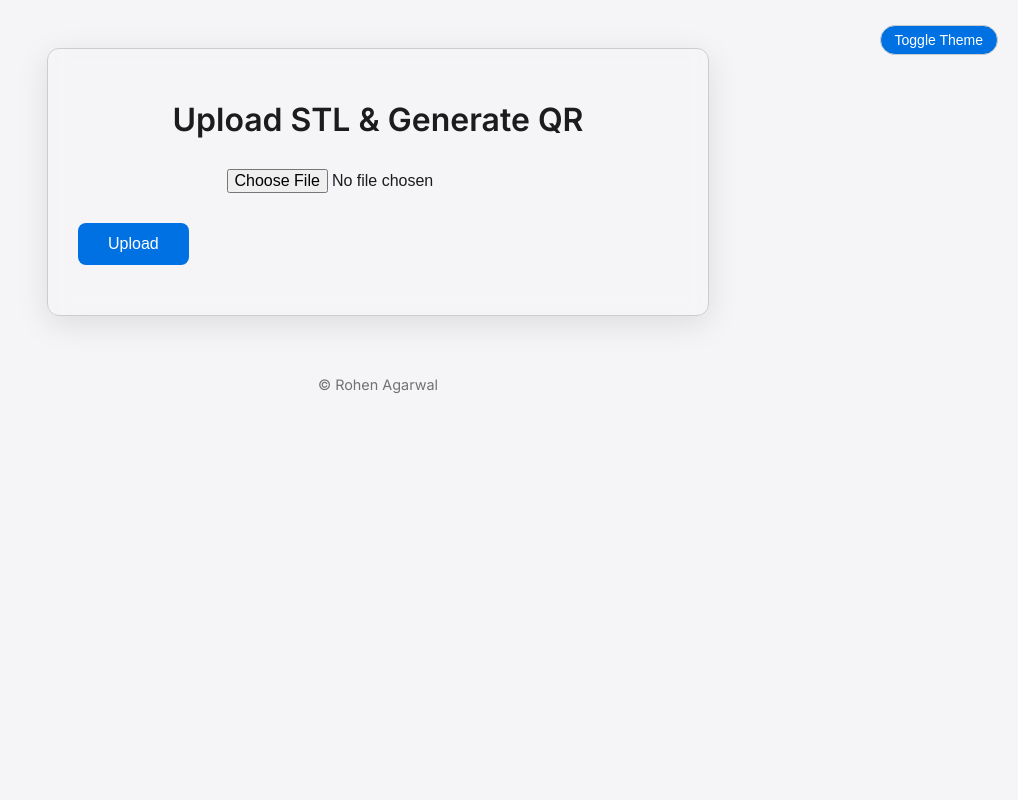
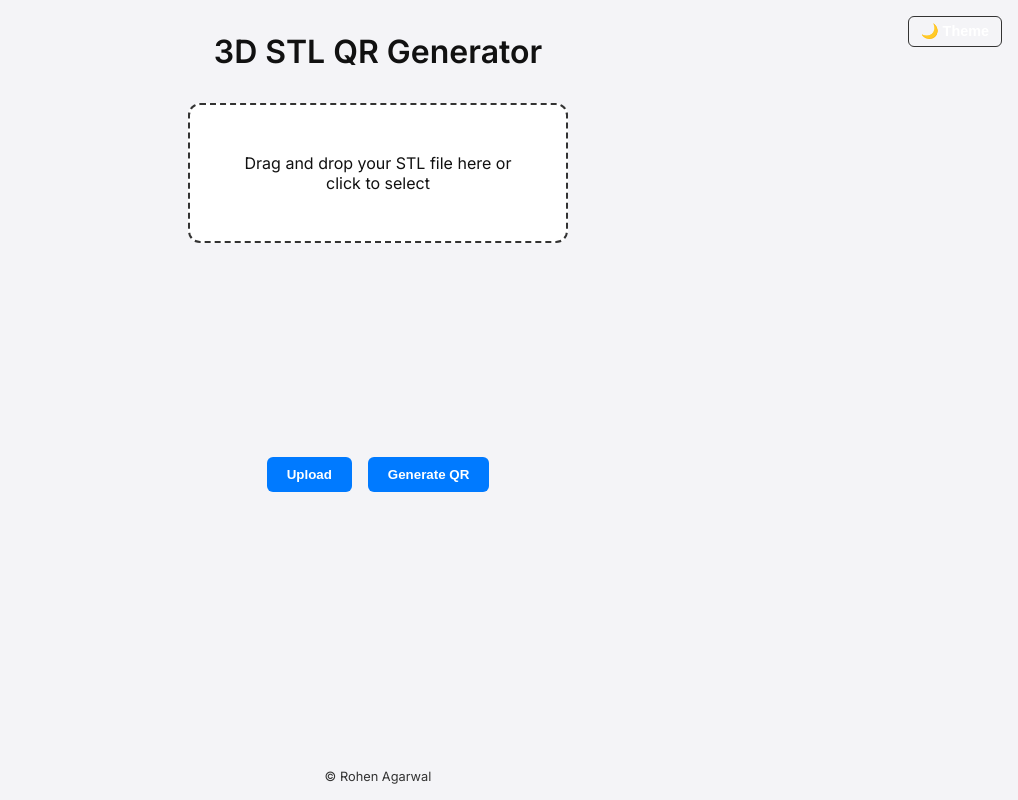
Before and after one commit to raa5/3D-CAD-Viewer, a Flask app: page / in a window 1280 px wide. Shown: the whole page, without its empty margins (262-1280 px from the left). Run offline with Flask 3, Linux system fonts and the light colour scheme; a map, chart or similar area stays blank.

Commit message:
improvements

```diff
--- a/templates/upload.html
+++ b/templates/upload.html
@@ -1,209 +1,262 @@
 <!DOCTYPE html>
-<html lang="en" data-theme="light">
+<html lang="en">
 <head>
   <meta charset="UTF-8">
-    <meta name="viewport" content="width=device-width, initial-scale=1.0">
-    <title>Upload & Generate QR</title>
-    <link href="https://fonts.googleapis.com/css2?family=Inter:wght@400;600&display=swap" rel="stylesheet">
+  <meta name="viewport" content="width=device-width, initial-scale=1">
+  <title>3D Upload & QR Generator</title>
+  <link rel="manifest" href="/manifest.json">
+  <link rel="stylesheet" href="https://fonts.googleapis.com/css2?family=Inter:wght@400;600&display=swap">
+  <script src="https://cdnjs.cloudflare.com/ajax/libs/three.js/r128/three.min.js"></script>
+  <script src="https://cdn.jsdelivr.net/npm/three@0.128.0/examples/js/loaders/STLLoader.js"></script>
+
   <style>
     :root {
-            --bg-light: #f5f5f7;
-            --bg-dark: #1c1c1e;
-            --text-light: #1c1c1e;
-            --text-dark: #f5f5f7;
-            --accent: #0071e3;
-            --border: #ccc;
+      --bg: #f4f4f7;
+      --text: #111;
+      --card: #fff;
+      --primary: #007aff;
+      --accent: #333;
     }
 
-        [data-theme="dark"] {
-            background-color: var(--bg-dark);
-            color: var(--text-dark);
+    [data-theme='dark'] {
+      --bg: #111;
+      --text: #fff;
+      --card: #1e1e1e;
+      --primary: #0a84ff;
+      --accent: #aaa;
     }
 
-        [data-theme="light"] {
-            background-color: var(--bg-light);
-            color: var(--text-light);
+    * {
+      margin: 0;
+      padding: 0;
+      box-sizing: border-box;
     }
 
-        body {
+    html, body {
       font-family: 'Inter', sans-serif;
-            margin: 0;
-            padding: 0;
-            transition: background-color 0.4s ease, color 0.4s ease;
-        }
-
-        .container {
-            max-width: 600px;
-            margin: 6vh auto;
-            padding: 30px;
-            border-radius: 12px;
-            background-color: rgba(255, 255, 255, 0.05);
-            backdrop-filter: blur(10px);
-            box-shadow: 0 8px 32px rgba(0, 0, 0, 0.1);
-            border: 1px solid var(--border);
+      background-color: var(--bg);
+      color: var(--text);
+      height: 100%;
+      display: flex;
+      flex-direction: column;
+      align-items: center;
     }
 
     h1 {
-            text-align: center;
-            font-weight: 600;
-            margin-bottom: 30px;
-            font-size: 2em;
+      margin: 2rem 0 1rem;
     }
 
-        input[type="file"] {
-            display: block;
-            margin: 20px auto;
-            font-size: 16px;
+    .drop-zone {
+      border: 2px dashed var(--accent);
+      border-radius: 12px;
+      padding: 3rem;
+      text-align: center;
+      width: 80%;
+      max-width: 500px;
+      margin: 1rem auto;
+      background: var(--card);
+      transition: background 0.3s ease;
+    }
+
+    .drop-zone.dragover {
+      background: rgba(0, 122, 255, 0.1);
+    }
+
+    canvas {
+      max-height: 300px;
+      margin: 1rem auto;
+    }
+
+    .buttons {
+      display: flex;
+      gap: 1rem;
+      margin-top: 1rem;
     }
 
     button {
-            background-color: var(--accent);
+      padding: 10px 20px;
+      border: none;
+      background: var(--primary);
       color: white;
-            border: none;
-            padding: 12px 30px;
-            font-size: 16px;
-            border-radius: 8px;
+      font-weight: bold;
+      border-radius: 6px;
       cursor: pointer;
-            margin-top: 10px;
-            transition: background-color 0.3s ease;
+      transition: background 0.3s;
     }
 
     button:hover {
-            background-color: #005bb5;
-        }
-
-        .status {
-            text-align: center;
-            margin-top: 20px;
-            font-weight: 500;
-            font-size: 1rem;
-        }
-
-        .link-container {
-            text-align: center;
-            margin-top: 20px;
-            word-wrap: break-word;
+      background: #005ecb;
     }
 
     .toggle-theme {
-            position: fixed;
-            top: 15px;
-            right: 20px;
+      position: absolute;
+      top: 1rem;
+      right: 1rem;
+      cursor: pointer;
+      font-size: 0.9rem;
       background: none;
-            border: 1px solid var(--border);
-            border-radius: 20px;
-            padding: 6px 14px;
-            cursor: pointer;
-            font-size: 14px;
-            background-color: var(--accent);
-            color: white;
+      border: 1px solid var(--accent);
+      padding: 6px 12px;
+      border-radius: 6px;
     }
 
-        footer {
-            text-align: center;
-            font-size: 0.9em;
-            margin-top: 60px;
-            opacity: 0.6;
-        }
-
-        .loading-spinner {
-            margin: 0 auto;
-            margin-top: 15px;
-            border: 4px solid rgba(0,0,0,0.1);
-            border-top: 4px solid var(--accent);
+    .loader {
+      margin-top: 1rem;
+      border: 5px solid var(--accent);
+      border-top: 5px solid var(--primary);
       border-radius: 50%;
-            width: 32px;
-            height: 32px;
-            animation: spin 0.8s linear infinite;
+      width: 30px;
+      height: 30px;
+      animation: spin 1s linear infinite;
       display: none;
     }
 
     @keyframes spin {
-            0% { transform: rotate(0deg);}
-            100% { transform: rotate(360deg);}
+      to { transform: rotate(360deg); }
+    }
+
+    #output {
+      margin-top: 1rem;
+      word-break: break-word;
+    }
+
+    footer {
+      margin-top: auto;
+      padding: 1rem;
+      font-size: 0.8rem;
+      color: var(--accent);
     }
   </style>
 </head>
-<body>
-    <button class="toggle-theme" onclick="toggleTheme()">Toggle Theme</button>
+<body data-theme="light">
+  <button class="toggle-theme" onclick="toggleTheme()">🌙 Theme</button>
+  <h1>3D STL QR Generator</h1>
 
-    <div class="container">
-        <h1>Upload STL & Generate QR</h1>
-        <form id="uploadForm">
-            <input type="file" id="fileInput" name="file" accept=".stl" required />
-            <button type="submit">Upload</button>
-        </form>
-
-        <div class="loading-spinner" id="loadingSpinner"></div>
-
-        <div class="status" id="statusText"></div>
-
-        <div class="link-container" id="linkContainer" style="display: none;">
-            <p><strong>Viewer Link:</strong></p>
-            <a href="#" target="_blank" id="viewerLink"></a>
-            <p><strong>QR Code:</strong></p>
-            <img id="qrImage" src="" alt="QR Code" width="200" />
-        </div>
+  <div class="drop-zone" id="drop-zone">
+    <p>Drag and drop your STL file here or click to select</p>
+    <input type="file" id="fileInput" accept=".stl" hidden>
   </div>
 
-    <footer>
-        © Rohen Agarwal
-    </footer>
+  <canvas id="previewCanvas"></canvas>
+
+  <div class="buttons">
+    <button onclick="uploadFile()">Upload</button>
+    <button onclick="generateQR()">Generate QR</button>
+  </div>
+
+  <div class="loader" id="loader"></div>
+  <div id="output"></div>
+
+  <footer>© Rohen Agarwal</footer>
 
   <script>
-        function toggleTheme() {
-            const html = document.documentElement;
-            html.dataset.theme = html.dataset.theme === "light" ? "dark" : "light";
+    const dropZone = document.getElementById("drop-zone");
+    const fileInput = document.getElementById("fileInput");
+    let selectedFile = null;
+
+    dropZone.addEventListener("click", () => fileInput.click());
+
+    dropZone.addEventListener("dragover", (e) => {
+      e.preventDefault();
+      dropZone.classList.add("dragover");
+    });
+
+    dropZone.addEventListener("dragleave", () => {
+      dropZone.classList.remove("dragover");
+    });
+
+    dropZone.addEventListener("drop", (e) => {
+      e.preventDefault();
+      dropZone.classList.remove("dragover");
+      selectedFile = e.dataTransfer.files[0];
+      showPreview(selectedFile);
+    });
+
+    fileInput.addEventListener("change", (e) => {
+      selectedFile = e.target.files[0];
+      showPreview(selectedFile);
+    });
+
+    function showPreview(file) {
+      const reader = new FileReader();
+      reader.onload = function (e) {
+        const scene = new THREE.Scene();
+        const camera = new THREE.PerspectiveCamera(75, 1, 0.1, 1000);
+        camera.position.z = 100;
+        const renderer = new THREE.WebGLRenderer({ canvas: document.getElementById('previewCanvas') });
+        renderer.setSize(300, 300);
+        const loader = new THREE.STLLoader();
+        loader.load(URL.createObjectURL(file), function (geometry) {
+          const material = new THREE.MeshNormalMaterial();
+          const mesh = new THREE.Mesh(geometry, material);
+          scene.add(mesh);
+          animate();
+
+          function animate() {
+            requestAnimationFrame(animate);
+            mesh.rotation.y += 0.01;
+            renderer.render(scene, camera);
+          }
+        });
+      };
+      reader.readAsArrayBuffer(file);
     }
 
-        document.getElementById("uploadForm").addEventListener("submit", async function (e) {
-            e.preventDefault();
-            const file = document.getElementById("fileInput").files[0];
-            if (!file) return;
+    function uploadFile() {
+      if (!selectedFile) return alert("Please select an STL file.");
+      document.getElementById("loader").style.display = "block";
 
-            const status = document.getElementById("statusText");
-            const spinner = document.getElementById("loadingSpinner");
-            const linkContainer = document.getElementById("linkContainer");
+      const formData = new FormData();
+      formData.append("file", selectedFile);
 
-            status.textContent = "Uploading and processing...";
-            spinner.style.display = "block";
-            linkContainer.style.display = "none";
+      fetch("/upload", {
+        method: "POST",
+        body: formData
+      }).then(res => res.json()).then(data => {
+        document.getElementById("loader").style.display = "none";
+        if (data.error) {
+          document.getElementById("output").textContent = "Upload failed: " + data.error;
+        } else {
+          document.getElementById("output").innerHTML = `✅ Uploaded: ${data.stl_filename}`;
+        }
+      });
+    }
 
-            try {
-                const formData = new FormData();
-                formData.append("file", file);
+    function generateQR() {
+      if (!selectedFile) return alert("Please select an STL file first.");
 
-                const uploadRes = await fetch("/upload", {
-                    method: "POST",
-                    body: formData,
-                });
-
-                const uploadData = await uploadRes.json();
-                if (!uploadRes.ok) throw new Error(uploadData.error);
-
-                const filename = uploadData.stl_filename;
-
-                const qrRes = await fetch("/generate_qr", {
+      fetch("/generate_qr", {
         method: "POST",
         headers: { "Content-Type": "application/json" },
-                    body: JSON.stringify({ filename }),
+        body: JSON.stringify({ filename: selectedFile.name, viewer: "standard" })
+      }).then(res => res.json()).then(data => {
+        if (data.error) {
+          document.getElementById("output").textContent = "QR generation failed: " + data.error;
+        } else {
+          const qrImg = `<img src="${data.qr_code_path}" alt="QR Code" style="width:100px;"><br>`;
+          const link = `<a href="${data.viewer_url}" target="_blank">${data.viewer_url}</a>`;
+          document.getElementById("output").innerHTML = qrImg + link;
+
+          // Auto copy to clipboard
+          navigator.clipboard.writeText(data.viewer_url).then(() => {
+            document.getElementById("output").innerHTML += "<br><em>🔗 Link copied to clipboard!</em>";
           });
-
-                const qrData = await qrRes.json();
-                if (!qrRes.ok) throw new Error(qrData.error);
-
-                document.getElementById("viewerLink").href = qrData.viewer_url;
-                document.getElementById("viewerLink").textContent = qrData.viewer_url;
-                document.getElementById("qrImage").src = qrData.qr_code_path;
-
-                status.textContent = "Success! STL processed.";
-                linkContainer.style.display = "block";
-            } catch (err) {
-                status.textContent = "❌ Error: " + err.message;
-            } finally {
-                spinner.style.display = "none";
         }
       });
+    }
+
+    function toggleTheme() {
+      const body = document.body;
+      const current = body.getAttribute("data-theme");
+      body.setAttribute("data-theme", current === "dark" ? "light" : "dark");
+    }
+  </script>
+
+  <script>
+    // PWA support
+    if ("serviceWorker" in navigator) {
+      navigator.serviceWorker.register("/service-worker.js");
+    }
   </script>
 </body>
 </html>
```
Lines whose indentation alone changed are shown as unchanged.
